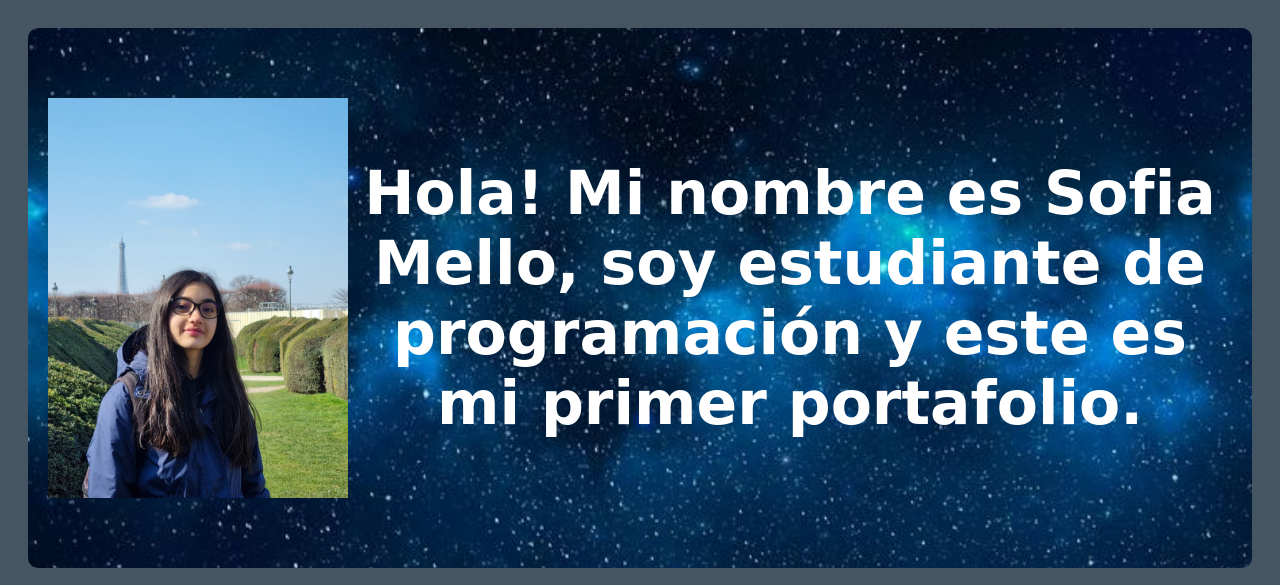
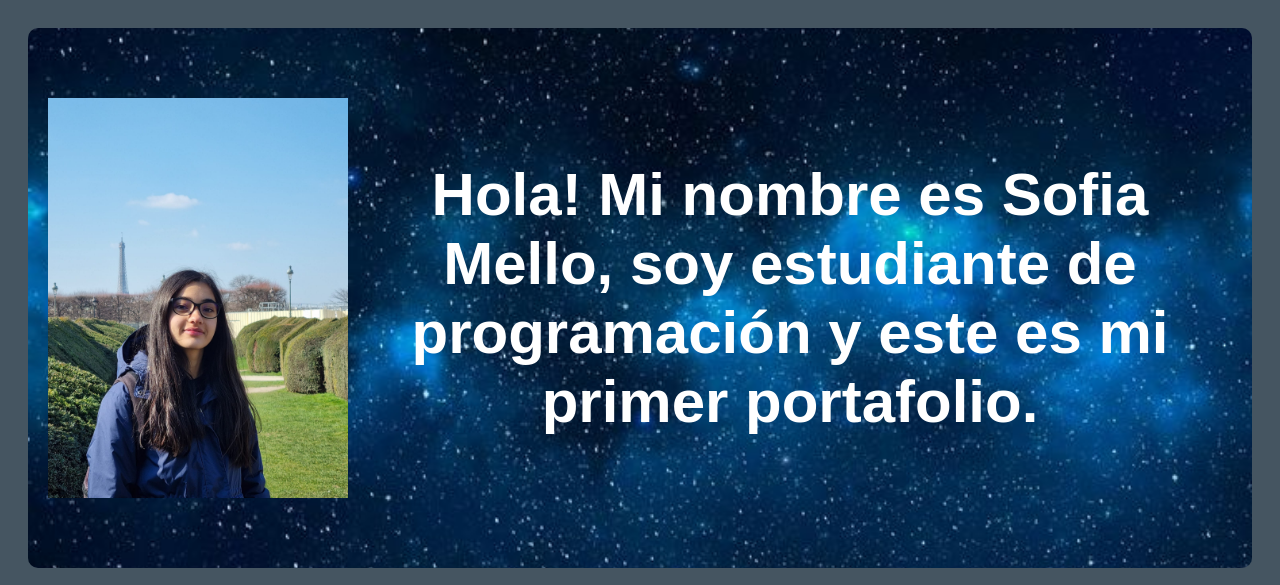
Before and after one commit to sofia-1905/sofia-1905.github.io, a plain HTML site: page index.html in a window 1280 px wide. Shown: the top 585 px of the page. Drawn offline with Linux system fonts and the light colour scheme.

Commit message:
Update style.css

```diff
--- a/style.css
+++ b/style.css
@@ -1,7 +1,7 @@
 body {
     font-family: Arial, Helvetica, sans-serif;
     background-color: #455561;
-    font-family: cursive !important;
+    font-family: arial !important;
 }
 
 .perfil {
```
